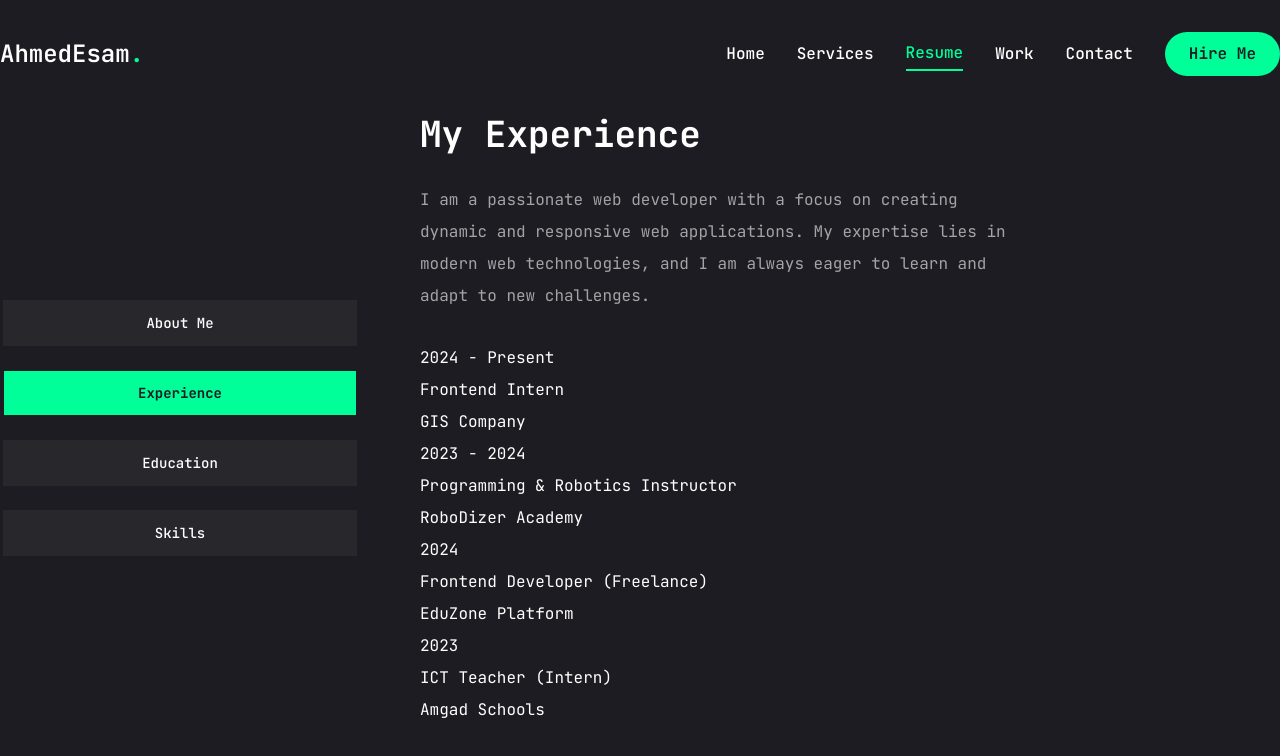
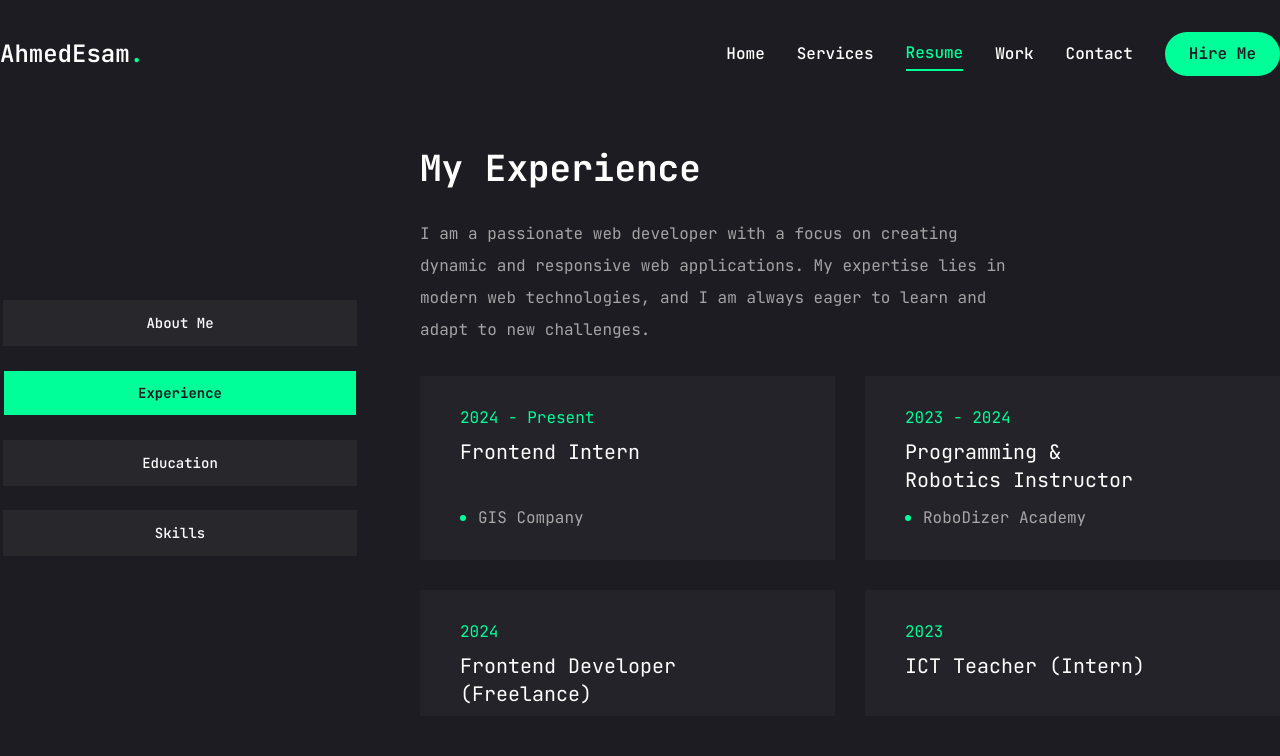
Before and after one commit to AhmedEsam2002/portfolio, a Next.js app: page /resume in a window 1280 px wide. Both pictures are taken after a click on the tab "Experience". Shown: the top 756 px of the page. Built offline with nearby package versions, Linux system fonts and the light colour scheme.

Commit message:
Add EducationTap component and integrate it into the resume page; enhance ScrollArea and ScrollBar components for better UI

```diff
--- /dev/null
+++ b/app/resume/EducationTap.jsx
@@ -0,0 +1,41 @@
+"use client";
+
+import { ScrollArea, ScrollBar } from "@/components/ui/scroll-area";
+
+export default function EducationTap({ education }) {
+  return (
+    <div className="flex flex-col gap-[30px] text-center xl:text-left">
+      <h3 className="text-4xl font-bold">{education.title}</h3>
+      <p className="max-w-[600px] text-white/60 mx-auto xl:mx-0">
+        {education.description}
+      </p>
+
+      <ScrollArea
+        className={"h-[340px] overflow-y-auto"}
+        thumbClassName="bg-accent"
+      >
+        <ul
+          className="grid grid-cols-1 md:grid-cols-2 gap-[30px] pb-3"
+          aria-label="Education list"
+        >
+          {education.items?.map((item, index) => (
+            <li
+              key={index}
+              className="bg-[#232329] min-h-[184px] py-6 px-10 rounded-xl flex flex-col justify-center items-center lg:items-start gap-1"
+            >
+              <span className="text-accent">{item.duration}</span>
+              <h3 className="text-lg max-w-[350px] text-center lg:text-left line-clamp-3 overflow-ellipsis">
+                {item.degree}
+              </h3>
+              <div className="flex items-center gap-3 text-white/60">
+                <span className="w-[6px] h-[6px] bg-accent rounded-full flex-shrink-0" />
+                <p className="break-words">{item.institution}</p>
+              </div>
+            </li>
+          ))}
+        </ul>
+        <ScrollBar />
+      </ScrollArea>
+    </div>
+  );
+}
--- a/app/resume/ExperienceTap.jsx
+++ b/app/resume/ExperienceTap.jsx
@@ -1,4 +1,5 @@
-import { ScrollArea } from "@/components/ui/scroll-area";
+'"use client";';
+import { ScrollArea, ScrollBar } from "@/components/ui/scroll-area";
 export default function ExperienceTap({ experience }) {
   return (
     <div className="flex flex-col gap-[30px] text-center xl:text-left">
@@ -6,15 +7,23 @@ export default function ExperienceTap({ experience }) {
       <p className="max-w-[600px] text-white/60 mx-auto xl:mx-0">
         {experience.description}
       </p>
-      <ScrollArea className={"h-[400px]"}>
-        <ul>
+      <ScrollArea
+        className={"h-[340px] overflow-y-auto"}
+        thumbClassName="bg-accent"
+      >
+        <ul className="grid grid-cols-1 md:grid-cols-2 gap-[30px] pb-3">
           {experience.items.map((item, index) => (
-            <li>
-              <span>{item.duration}</span>
-              <h3>{item.position}</h3>
-              <div>
+            <li
+              key={index}
+              className="bg-[#232329] h-[184px] py-6 px-10 rounded-xl flex flex-col justify-center items-center lg:items-start gap-1"
+            >
+              <span className="text-accent">{item.duration}</span>
+              <h3 className="text-xl max-w-[260px] min-h-[60px] text-center lg:text-left">
+                {item.position}
+              </h3>
+              <div className="flex items-center gap-3 text-white/60">
                 {/* dot */}
-                <span></span>
+                <span className="w-[6px] h-[6px] bg-accent rounded-full"></span>
                 <p>{item.company}</p>
               </div>
             </li>
--- a/app/resume/page.jsx
+++ b/app/resume/page.jsx
@@ -12,6 +12,7 @@ import {
 } from "@/components/ui/tooltip";
 import { ScrollArea } from "@/components/ui/scroll-area";
 import ExperienceTap from "./ExperienceTap";
+import EducationTap from "./EducationTap";
 // Data of Tabs
 const about = {
   title: "About Me",
@@ -173,6 +174,7 @@ const skills = {
 };
 
 const triggerStyle =
+  "text-3xl" +
   "inline-flex items-center w-full justify-center " +
   "bg-[#27272c] text-white rounded-lg p-3 " +
   "whitespace-nowrap font-medium text-balance " +
@@ -195,9 +197,9 @@ export default function page() {
           {/* Tabs */}
           <Tabs
             defaultValue="about"
-            className="flex flex-col justify-center items-center xl:flex-row gap-[60px] "
+            className="flex flex-col justify-center items-center xl:flex-row gap-[60px]  "
           >
-            <TabsList className="flex flex-col w-full max-w-[360px] mx-auto xl:mx-0 gap-6  h-fit">
+            <TabsList className="flex flex-col w-full max-w-[360px] mx-auto xl:mx-0 gap-6  h-fit ">
               <TabsTrigger value="about" className={triggerStyle}>
                 About Me
               </TabsTrigger>
@@ -211,7 +213,7 @@ export default function page() {
                 Skills
               </TabsTrigger>
             </TabsList>
-            <div className="min-h-[70vh] w-full">
+            <div className="max-h-[70vh] w-full">
               <TabsContent value="about" className={"w-full"}>
                 about
               </TabsContent>
@@ -219,7 +221,7 @@ export default function page() {
                 <ExperienceTap experience={experience} />
               </TabsContent>
               <TabsContent value="education" className={"w-full"}>
-                education
+                <EducationTap education={education} />
               </TabsContent>
               <TabsContent value="skills" className={"w-full"}>
                 skills
--- a/components/ui/scroll-area.jsx
+++ b/components/ui/scroll-area.jsx
@@ -1,30 +1,36 @@
-"use client"
+"use client";
 
-import * as React from "react"
-import * as ScrollAreaPrimitive from "@radix-ui/react-scroll-area"
+import * as React from "react";
+import * as ScrollAreaPrimitive from "@radix-ui/react-scroll-area";
+import { cn } from "@/lib/utils";
 
-import { cn } from "@/lib/utils"
-
-function ScrollArea({
-  className,
-  children,
-  ...props
-}) {
+// ✅ ScrollArea الرئيسية
+function ScrollArea({ className, children, thumbClassName, ...props }) {
   return (
-    <ScrollAreaPrimitive.Root data-slot="scroll-area" className={cn("relative", className)} {...props}>
+    <ScrollAreaPrimitive.Root
+      data-slot="scroll-area"
+      className={cn("relative", className)}
+      {...props}
+    >
       <ScrollAreaPrimitive.Viewport
         data-slot="scroll-area-viewport"
-        className="focus-visible:ring-ring/50 size-full rounded-[inherit] transition-[color,box-shadow] outline-none focus-visible:ring-[3px] focus-visible:outline-1">
+        className="focus-visible:ring-ring/50 size-full rounded-[inherit] transition-[color,box-shadow] outline-none focus-visible:ring-[3px] focus-visible:outline-1"
+      >
         {children}
       </ScrollAreaPrimitive.Viewport>
-      <ScrollBar />
+
+      {/* ✅ مرر لون السكروول بار هنا */}
+      <ScrollBar thumbClassName={thumbClassName} />
+
       <ScrollAreaPrimitive.Corner />
     </ScrollAreaPrimitive.Root>
   );
 }
 
+// ✅ ScrollBar الداخلية
 function ScrollBar({
   className,
+  thumbClassName,
   orientation = "vertical",
   ...props
 }) {
@@ -40,12 +46,14 @@ function ScrollBar({
           "h-2.5 flex-col border-t border-t-transparent",
         className
       )}
-      {...props}>
+      {...props}
+    >
       <ScrollAreaPrimitive.ScrollAreaThumb
         data-slot="scroll-area-thumb"
-        className="bg-border relative flex-1 rounded-full" />
+        className={cn("relative flex-1 rounded-full", thumbClassName)}
+      />
     </ScrollAreaPrimitive.ScrollAreaScrollbar>
   );
 }
 
-export { ScrollArea, ScrollBar }
+export { ScrollArea, ScrollBar };
```
